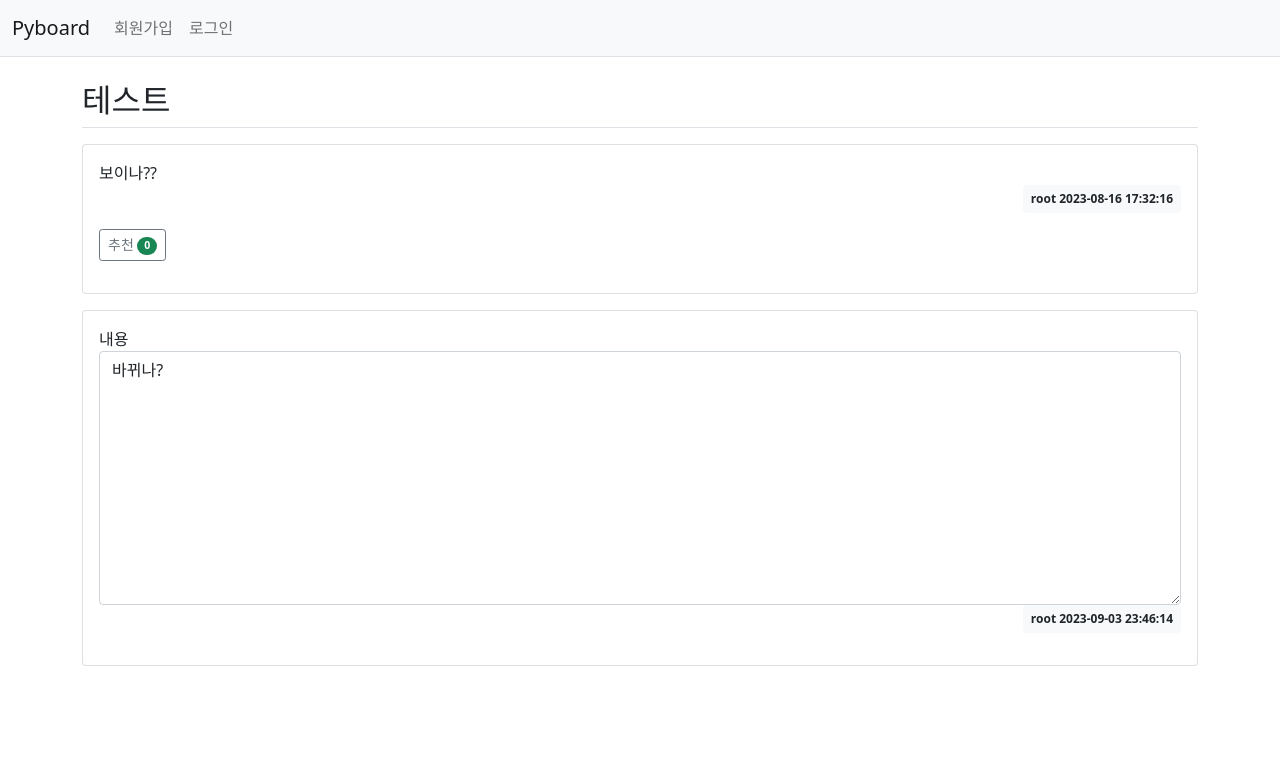
After one commit to dage8044/board, a Flask app: page /update_comment/1/6 in a window 1280 px wide. The commit adds this page. Shown: the top 783 px of the page. Run offline with Flask 3, Linux system fonts and the light colour scheme; data comes from the database, SQL or seed files in the repository; both versions use the stored data as it was after the commit; some libraries are stand-ins or nearby versions.

Commit message:
댓글 수정기능 추가

```diff
--- a/Flask/login.py
+++ b/Flask/login.py
@@ -269,6 +269,8 @@ def update_question(id, num):
         cursor = connection.cursor()
         cursor.execute("UPDATE board SET title = ?, user = ?, created = ?, content = ? WHERE num = ?", (title, name, created, content, num))
         connection.commit()
+        cursor.execute("UPDATE board SET likes = 0 WHERE num = ?", (num,))
+        connection.commit()
         cursor.close()
         return redirect(url_for('detail', num=num))
     else:
@@ -278,6 +280,31 @@ def update_question(id, num):
         question_data = cursor.fetchone()
         cursor.close()
         return render_template('question_update.html',name = name, question = question_data)
+
+@app.route('/update_comment/<int:num>/<int:id>', methods=['GET', 'POST'])
+def update_comment(id, num):
+    name = session.get('username')
+    if request.method == 'POST':
+        content = request.form['content']
+        current_datetime = datetime.datetime.now()
+        created = current_datetime.strftime('%Y-%m-%d %H:%M:%S')
+        connection = get_db()
+        cursor = connection.cursor()
+        cursor.execute("UPDATE comments SET user = ?, created = ?, content = ? WHERE id = ?", (name, created, content, id))
+        connection.commit()
+        cursor.execute("UPDATE board SET likes = 0 WHERE id = ?", (id,))
+        connection.commit()
+        cursor.close()
+        return redirect(url_for('detail', num=num))
+    else:
+        connection = get_db()
+        cursor = connection.cursor()
+        cursor.execute("SELECT * FROM board WHERE num = ?", (num,))
+        question_data = cursor.fetchone()
+        cursor.execute("SELECT * FROM comments WHERE id = ?", (id,))
+        comment_data = cursor.fetchall()
+        cursor.close()
+        return render_template('comment_update.html',name = name, question = question_data, comments = comment_data, id = id)
 
 @app.route('/create', methods = ['GET', 'POST'])
 def question_create():
--- /dev/null
+++ b/Flask/templates/comment_update.html
@@ -0,0 +1,63 @@
+<html lang="en">
+<head>
+    <meta charset="UTF-8">
+    <meta name="viewport" content="width=device-width, initial-scale=1.0">
+    <link rel="stylesheet" href="{{ url_for('static', filename='bootstrap.min.css') }}">
+    <title>Document</title>
+</head>
+<body>
+    {% include "navbar.html" %}
+    <div class="container my-3">
+        <!-- 질문 -->
+        <h2 class="border-bottom py-2">{{question.title }}</h2>
+        <div class="card my-3">
+            <div class="card-body">
+                <div class="card-text" style="white-space: pre-line;">{{ question.content }}</div>
+                <div class="d-flex justify-content-end">
+                    <div class="badge bg-light text-dark p-2">
+                        {{ question.user}}
+                        {{ question.created }}
+                    </div>
+                </div>
+                <div class="my-3">
+                    <a href="{{ url_for('like_question', question_num = question.num ) }}"
+                        class="recommend btn btn-sm btn-outline-secondary"> 추천
+                        <span class="badge rounded-pill bg-success">{{ question.likes }}</span>
+                    </a>
+                </div>
+            </div>
+        </div>
+        {% for answer in comments %}
+        {% if answer.id == id %}
+        <form method="post" class="my-3">
+            <input type="hidden" name="csrf_token" value="{{ csrf_token() }}">
+            <div class="card my-3">
+                <div class="card-body">
+                    <div class="card-text">
+                        <label for="content">내용</label>
+                        <textarea class="form-control" name="content" id="content" rows="10">{{ answer.content }}</textarea>
+                    </div>
+                    <div class="d-flex justify-content-end">
+                        <div class="badge bg-light text-dark p-2">
+                            {{ answer.user}}
+                            {{ answer.created }}
+                        </div>
+                    </div>
+                    <div class="my-3">
+                        {% if name == answer.user %}
+                        <button type="submit" class="btn btn-primary">저장하기</button>
+                        <button type="button" class="btn btn-secondary" onclick="Cancel()">취소</button>
+                        {% endif %}
+                    </div>
+                </div>
+            </div>
+        </form>
+        {% endif %}
+        {% endfor %}
+    <script>
+        function Cancel() {
+            window.history.back();
+        }
+    </script>
+</body>
+</html>
--- a/Flask/templates/question_detail.html
+++ b/Flask/templates/question_detail.html
@@ -3,6 +3,7 @@
     <meta charset="UTF-8">
     <meta name="viewport" content="width=device-width, initial-scale=1.0">
     <link rel="stylesheet" href="{{ url_for('static', filename='bootstrap.min.css') }}">
+
     <title>Document</title>
 </head>
 <body>
@@ -51,8 +52,10 @@
                         <span class="badge rounded-pill bg-success">{{ answer.likes }}</span>
                     </a>
                     {% if name == answer.user %}
+                    <a href="{{ url_for('update_comment', id=answer.id, num = answer.post_num) }}"
+                    class="btn btn-sm btn-outline-secondary">수정하기</a>
                     <a href="{{ url_for('delete_comment', id=answer.id, num = answer.post_num) }}"
-                       class="btn btn-sm btn-outline-secondary">삭제</a>
+                    class="btn btn-sm btn-outline-secondary">삭제</a>
                     {% endif %}
                 </div>
             </div>
```
Also changed, not shown: Flask/database.db.
